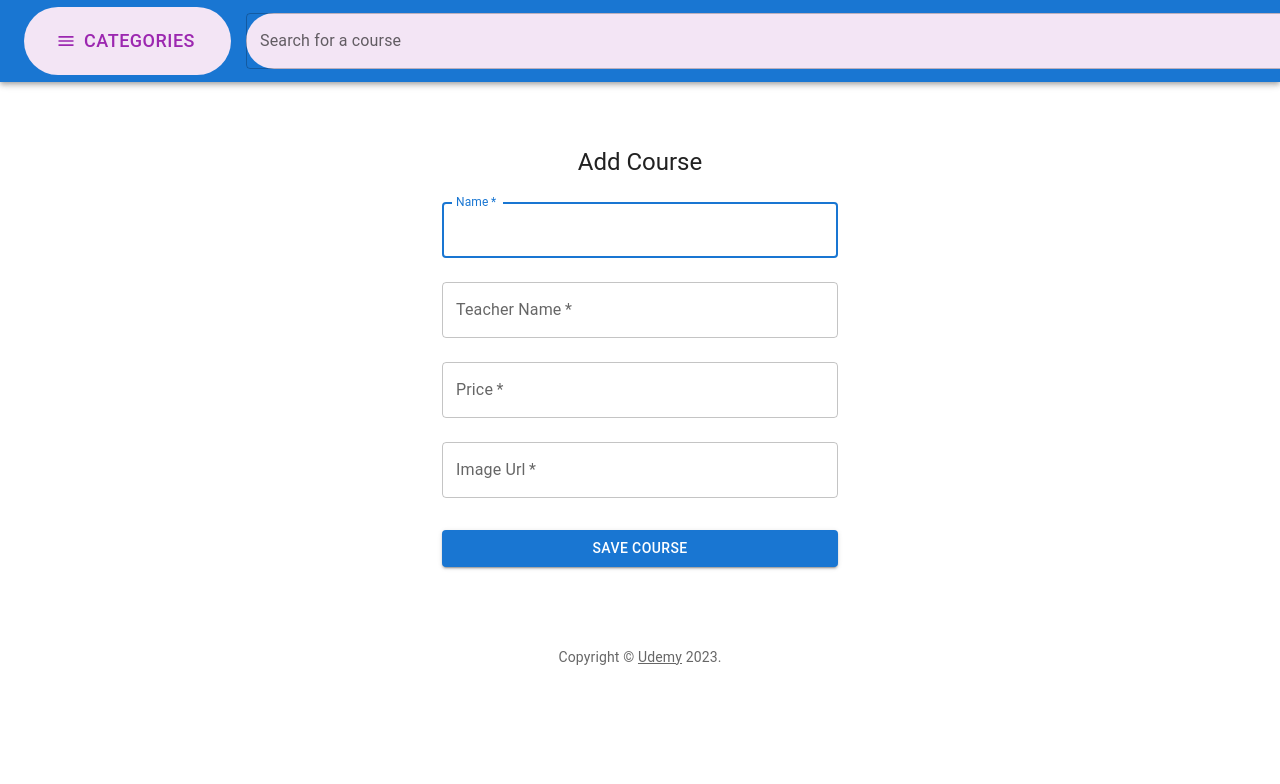
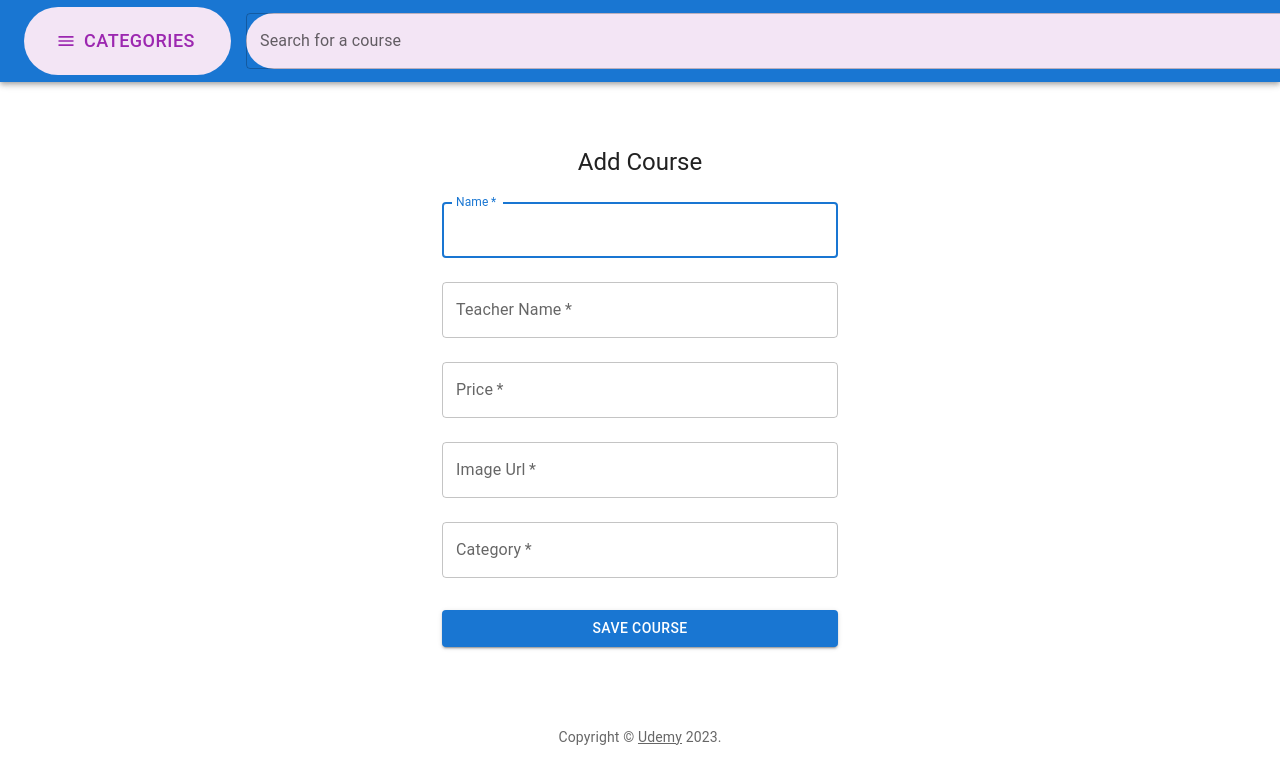
Before and after one commit to YunusEmreKaymak/udemy-courses, a React (Create React App) app: page /addCourse in a window 1280 px wide. Shown: the top 784 px of the page. Built offline with nearby package versions, Linux system fonts and the light colour scheme.

Commit message:
category added to add form

```diff
--- a/src/components/addCourse/AddCourse.tsx
+++ b/src/components/addCourse/AddCourse.tsx
@@ -36,6 +36,7 @@ export default function AddCourse() {
       "ownerName": data.get('ownerName'),
       "price": data.get('price'),
       "imageUrl": data.get('imageUrl'),
+      "category": data.get('category'),
       "rate": 4.7
     };
     axios.post("http://localhost:8080/course", course);
@@ -100,6 +101,17 @@ export default function AddCourse() {
               id="imageUrl"
               autoComplete="imageUrl"
             />
+            <TextField
+              margin="normal"
+              required
+              fullWidth
+              name="category"
+              label="Category"
+              type="category"
+              id="category"
+              autoComplete="category"
+            />
+
 
             <Button
               type="submit"
```
